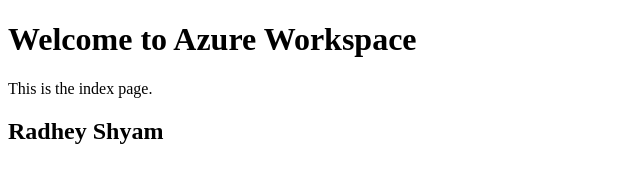
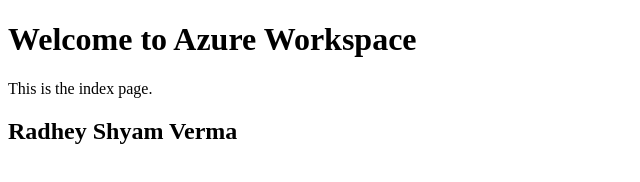
Before and after one commit to radhey1007/Azure-static-web-app, a plain HTML site: page index.html in a window 1280 px wide. Shown: the whole page, without its empty margins (0-640 px from the left). Drawn offline with Linux system fonts and the light colour scheme.

Commit message:
changes just for checking auto deployment on azure

```diff
--- a/index.html
+++ b/index.html
@@ -7,6 +7,6 @@
 <body>
     <h1>Welcome to Azure Workspace</h1>
     <p>This is the index page.</p>
-    <h2> Radhey Shyam</h2>
+    <h2> Radhey Shyam Verma</h2>
 </body>
 </html>
```
